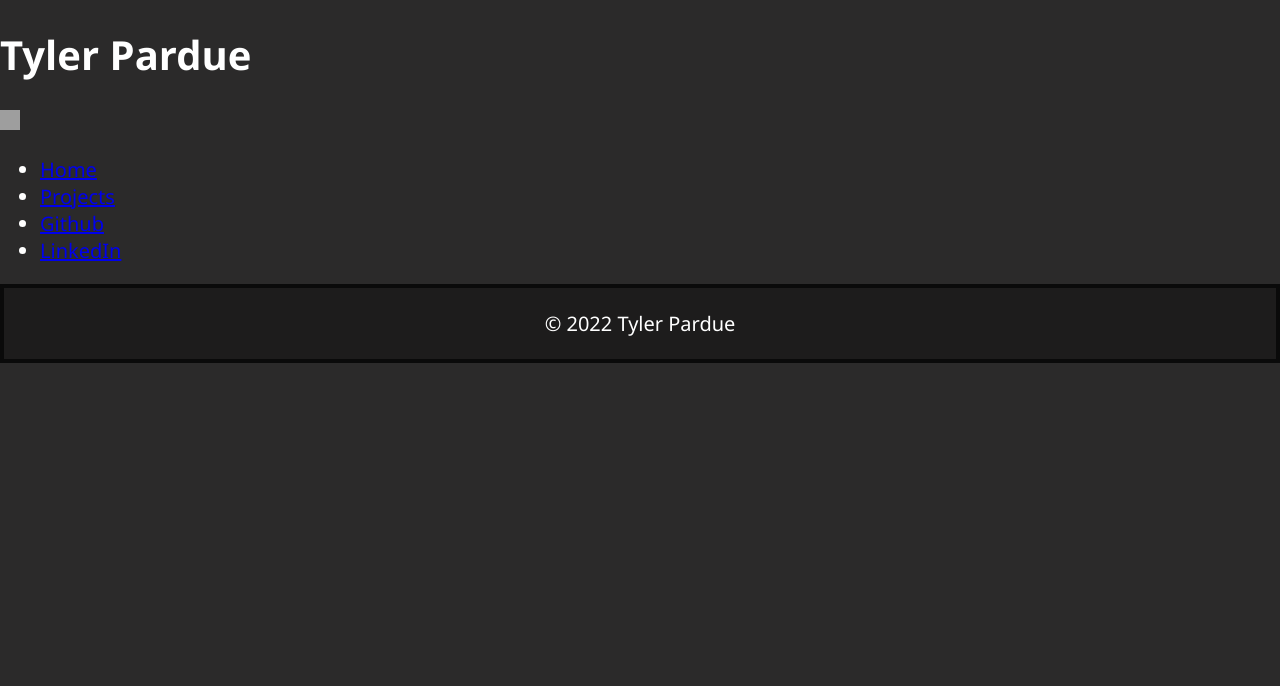
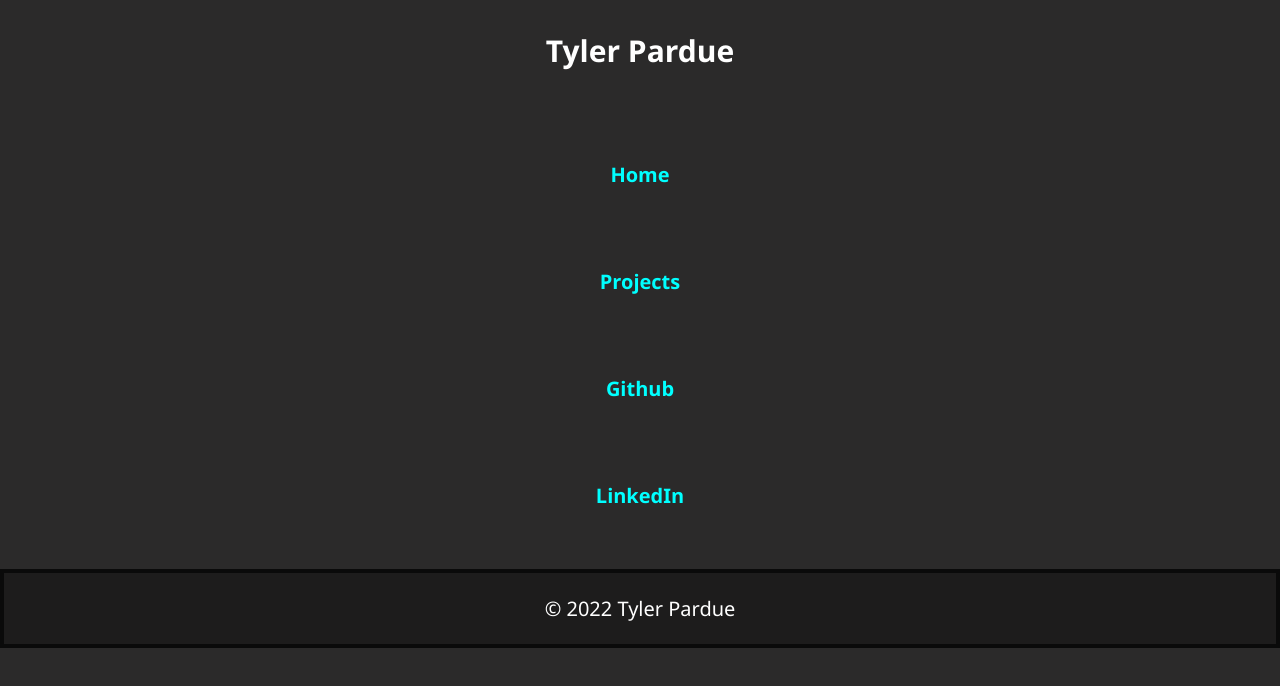
Before and after one commit to parduetyler/pardue-website, a plain HTML site: page index.html in a window 1280 px wide. Drawn offline with nearby package versions, Linux system fonts and the light colour scheme; grey boxes are pictures that could not be loaded.

Commit message:
style changes

```diff
--- a/index.html
+++ b/index.html
@@ -11,13 +11,10 @@
 
   </head>
   <body>
-    <h1>Tyler Pardue</h1>
-    <div class="navbar">
+    <p class="name">Tyler Pardue</p>
+    <div class="myNavbar">
         <div class="navbar-inner">
-          <a class="brand" href="index.html">
-            <img src="https://cdn-icons-png.flaticon.com/512/25/25694.png" width="20px" height="20px"></img>
-          </a>
-          <ul class="nav">
+          <ul class="myNav">
             <li class="active"><a href="#">Home</a></li>
             <li><a href="#">Projects</a></li>
             <li><a href="https://github.com/parduetyler">Github</a></li>
--- a/wwwroot/site.css
+++ b/wwwroot/site.css
@@ -11,7 +11,13 @@ html,body{
     float:left;
 
 }
-
+.name{
+    color:rgb(255, 255, 255);
+    font-size:30px;
+    font-weight:bold;
+    text-align: center;
+    font-family:'Segoe UI', Tahoma, Geneva, Verdana, sans-serif;
+}
 footer {
     clear:both;
     padding:2px;
@@ -21,3 +27,22 @@ footer {
     color:rgb(255, 255, 255);
     bottom:2em;
 }
+a{
+    color:aqua;
+    text-decoration:none;
+}
+a:hover{
+    color:rgb(221, 217, 217);
+}
+ul{
+    list-style-type:none;
+    margin:0;
+    padding: 20px;
+    overflow:hidden;
+    text-align: center;
+
+}
+li{
+    padding: 40px;
+    font-weight: bold;
+}
```
